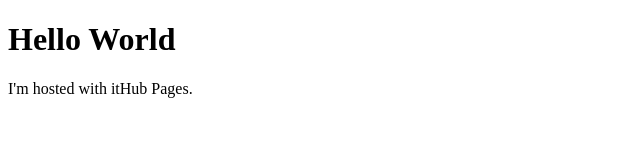
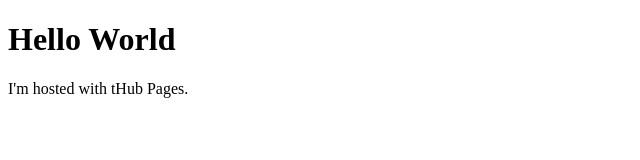
Before and after one commit to YeetACoin/oldproject.github.io, a plain HTML site: page INDEX.HTML in a window 1280 px wide. Shown: the full height of the page, 0-640 px from the left. Drawn offline with Linux system fonts and the light colour scheme.

Commit message:
Update INDEX.HTML

```diff
--- a/INDEX.HTML
+++ b/INDEX.HTML
@@ -2,6 +2,6 @@
 <html>
 <body>
 <h1>Hello World</h1>
-<p>I'm hosted with itHub Pages.</p>
+<p>I'm hosted with tHub Pages.</p>
 </body>
 </html>
```
